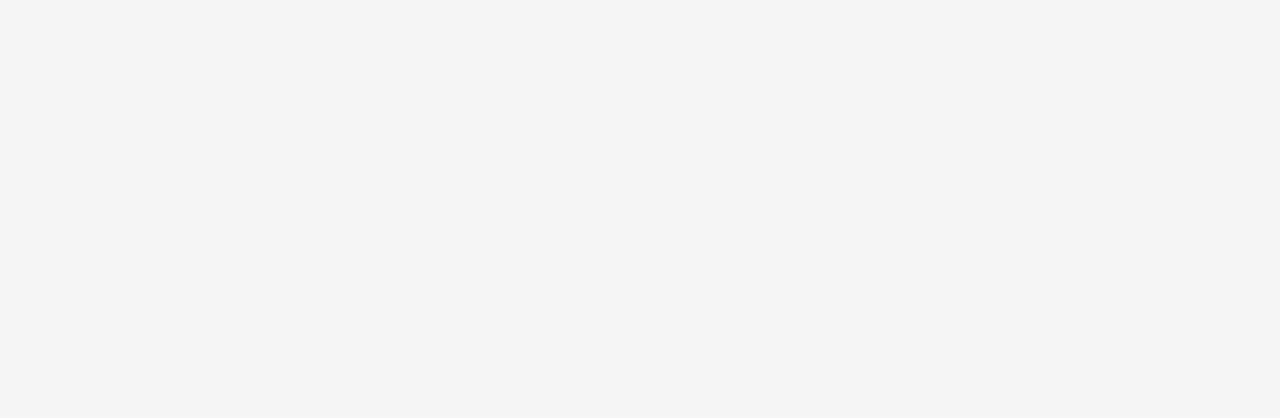
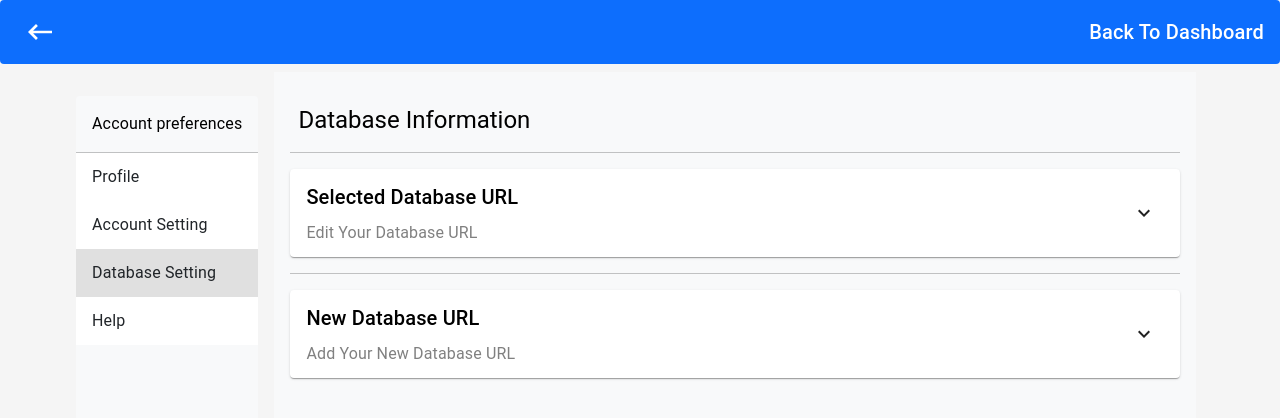
Before and after one commit to justhanzala/client.api.backendeasy, a React (Create React App) app: page /database-setting in a window 1280 px wide. Shown: the top 418 px of the page. Built offline with nearby package versions, Linux system fonts and the light colour scheme.

Commit message:
add database setting page and minor change

```diff
--- a/src/pages/AccountSetting.js
+++ b/src/pages/AccountSetting.js
@@ -92,7 +92,7 @@ const AccountSetting = () => {
   return (
     <>
       <Banner firstElement={firstElement} secondElement={secondElement} />
-      <Container className="d-flex" sx={{ mt: 6 }}>
+      <Container className="d-flex justify-content-center" sx={{ mt: 6 }}>
         <AccountPreferences />
         <Box className="bg-light p-3 overflow-auto mt-4" sx={{ width: "80%" }}>
           <Box className="py-3 px-2">
--- /dev/null
+++ b/src/pages/DatabaseSetting.js
@@ -0,0 +1,225 @@
+import { useState } from "react";
+import { Link } from "react-router-dom";
+
+// Styled Modules
+import {
+  Accordion,
+  AccordionDetails,
+  AccordionSummary,
+  Box,
+  Container,
+  Divider,
+  IconButton,
+  TextField,
+  Typography,
+  Button,
+} from "@mui/material";
+import {
+  KeyboardBackspace as KeyboardBackspaceIcon,
+  ExpandMore as ExpandMoreIcon,
+  ExpandLess as ExpandLessIcon,
+} from "@mui/icons-material";
+
+// Components
+import AccountPreferences from "../components/AccountPreferences";
+import Banner from "../components/Banner";
+
+const DatabaseSetting = () => {
+  const [disabledDatabaseBtn, setDisabledDatabaseBtn] = useState(true);
+  const [expandedDatabaseAccordion, setExpandedDatabaseAccordion] =
+    useState(false);
+  const [expandedAddDatabaseAccordion, setExpandedAddDatabaseAccordion] =
+    useState(false);
+  const [database, setDatabase] = useState(
+    "mongodb://backendeasy:iygTAobX17WWoEKB@cluster0-shard-00-00.ibnqj.mongodb.net:27017,cluster0-shard-00-01.ibnqj.mongodb.net:27017,cluster0-shard-00-02.ibnqj.mongodb.net:27017/dev_api_backendeasy?ssl=true&replicaSet=atlas-12bwaa-shard-0&authSource=admin&retryWrites=true&w=majority"
+  );
+
+  const handleDatabaseAccordion = (panel) => (event, isExpanded) => {
+    setExpandedDatabaseAccordion(isExpanded ? panel : false);
+    if (
+      expandedAddDatabaseAccordion === true ||
+      expandedDatabaseAccordion === true
+    ) {
+      setExpandedAddDatabaseAccordion(false);
+    }
+  };
+
+  const handleAddDatabaseAccordion = (panel) => (event, isExpanded) => {
+    setExpandedAddDatabaseAccordion(isExpanded ? panel : false);
+    if (
+      expandedAddDatabaseAccordion === true ||
+      expandedDatabaseAccordion === true
+    ) {
+      setExpandedDatabaseAccordion(false);
+    }
+  };
+
+  // Banner elements for pass to the props
+  const firstElement = (
+    <Link className="text-white text-decoration-none" to="/">
+      <IconButton color="inherit">
+        <KeyboardBackspaceIcon className="text-white fs-2" />
+      </IconButton>
+    </Link>
+  );
+  const secondElement = (
+    <Typography variant="h6" color="white">
+      Back To Dashboard
+    </Typography>
+  );
+
+  return (
+    <>
+      <Banner firstElement={firstElement} secondElement={secondElement} />
+      <Container className="d-flex justify-content-center" sx={{ mt: 6 }}>
+        <AccountPreferences />
+        <Box className="bg-light p-3 overflow-auto mt-4" sx={{ width: "80%" }}>
+          <Box className="py-3 px-2">
+            <Typography variant="h5" color="black">
+              Database Information
+            </Typography>
+          </Box>
+          <Divider />
+          <Box className="mt-3">
+            <Accordion
+              expanded={expandedDatabaseAccordion === true}
+              onChange={handleDatabaseAccordion(true)}
+            >
+              <AccordionSummary>
+                <Box className="d-flex justify-content-between align-items-center w-100">
+                  <Box className="d-flex flex-column">
+                    <Box className="mb-2">
+                      <Typography variant="h6" color="black">
+                        Selected Database URL
+                      </Typography>
+                    </Box>
+                    <Typography variant="p" color="GrayText">
+                      Edit Your Database URL
+                    </Typography>
+                  </Box>
+                  <IconButton color="inherit">
+                    {expandedDatabaseAccordion === false && <ExpandMoreIcon />}
+                    {expandedDatabaseAccordion === true && <ExpandLessIcon />}
+                  </IconButton>
+                </Box>
+              </AccordionSummary>
+              <hr className="text-dark mt-0" />
+              <AccordionDetails>
+                <Box className="mb-3">
+                  <TextField
+                    type="text"
+                    name="database"
+                    variant="outlined"
+                    label={
+                      database ===
+                      "mongodb://backendeasy:iygTAobX17WWoEKB@cluster0-shard-00-00.ibnqj.mongodb.net:27017,cluster0-shard-00-01.ibnqj.mongodb.net:27017,cluster0-shard-00-02.ibnqj.mongodb.net:27017/dev_api_backendeasy?ssl=true&replicaSet=atlas-12bwaa-shard-0&authSource=admin&retryWrites=true&w=majority"
+                        ? "SeLected Database"
+                        : "Database"
+                    }
+                    value={database}
+                    onChange={(e) => setDatabase(e.target.value)}
+                    disabled={disabledDatabaseBtn}
+                    focused={!disabledDatabaseBtn}
+                    fullWidth
+                  />
+                </Box>
+                <Box className="d-flex justify-content-between align-items-center">
+                  <Button
+                    variant="contained"
+                    color="inherit"
+                    onClick={() => setDisabledDatabaseBtn(false)}
+                    disabled={!disabledDatabaseBtn}
+                  >
+                    Edit Database
+                  </Button>
+                  {database !==
+                    "mongodb://backendeasy:iygTAobX17WWoEKB@cluster0-shard-00-00.ibnqj.mongodb.net:27017,cluster0-shard-00-01.ibnqj.mongodb.net:27017,cluster0-shard-00-02.ibnqj.mongodb.net:27017/dev_api_backendeasy?ssl=true&replicaSet=atlas-12bwaa-shard-0&authSource=admin&retryWrites=true&w=majority" && (
+                    <Button variant="contained" color="primary">
+                      Save
+                    </Button>
+                  )}
+                </Box>
+              </AccordionDetails>
+            </Accordion>
+          </Box>
+          <Divider className="my-3" />
+          <Box className="mt-3">
+            <Accordion
+              expanded={expandedAddDatabaseAccordion === true}
+              onChange={handleAddDatabaseAccordion(true)}
+            >
+              <AccordionSummary>
+                <Box className="d-flex justify-content-between align-items-center w-100">
+                  <Box className="d-flex flex-column">
+                    <Box className="mb-2">
+                      <Typography variant="h6" color="black">
+                        New Database URL
+                      </Typography>
+                    </Box>
+                    <Typography variant="p" color="GrayText">
+                      Add Your New Database URL
+                    </Typography>
+                  </Box>
+                  <IconButton color="inherit">
+                    {expandedAddDatabaseAccordion === false && (
+                      <ExpandMoreIcon />
+                    )}
+                    {expandedAddDatabaseAccordion === true && (
+                      <ExpandLessIcon />
+                    )}
+                  </IconButton>
+                </Box>
+              </AccordionSummary>
+              <hr className="text-dark mt-0" />
+              <AccordionDetails>
+                <Box className="mb-3">
+                  <TextField
+                    type="text"
+                    name="name"
+                    variant="outlined"
+                    label="Database Name"
+                    fullWidth
+                  />
+                </Box>
+                <Box className="mb-3">
+                  <TextField
+                    type="text"
+                    name="url"
+                    variant="outlined"
+                    label="Database URL"
+                    fullWidth
+                  />
+                </Box>
+                <Box className="mb-3">
+                  <TextField
+                    type="text"
+                    name="user"
+                    variant="outlined"
+                    label="User"
+                    fullWidth
+                  />
+                </Box>
+                <Box className="mb-3">
+                  <TextField
+                    type="password"
+                    name="password"
+                    variant="outlined"
+                    label="Password"
+                    fullWidth
+                  />
+                </Box>
+                <Box>
+                  <Button variant="contained" color="primary">
+                    Add
+                  </Button>
+                </Box>
+              </AccordionDetails>
+            </Accordion>
+          </Box>
+        </Box>
+      </Container>
+    </>
+  );
+};
+
+export default DatabaseSetting;
```
Also changed, not shown: src/routes.js (+9 -3 lines).
